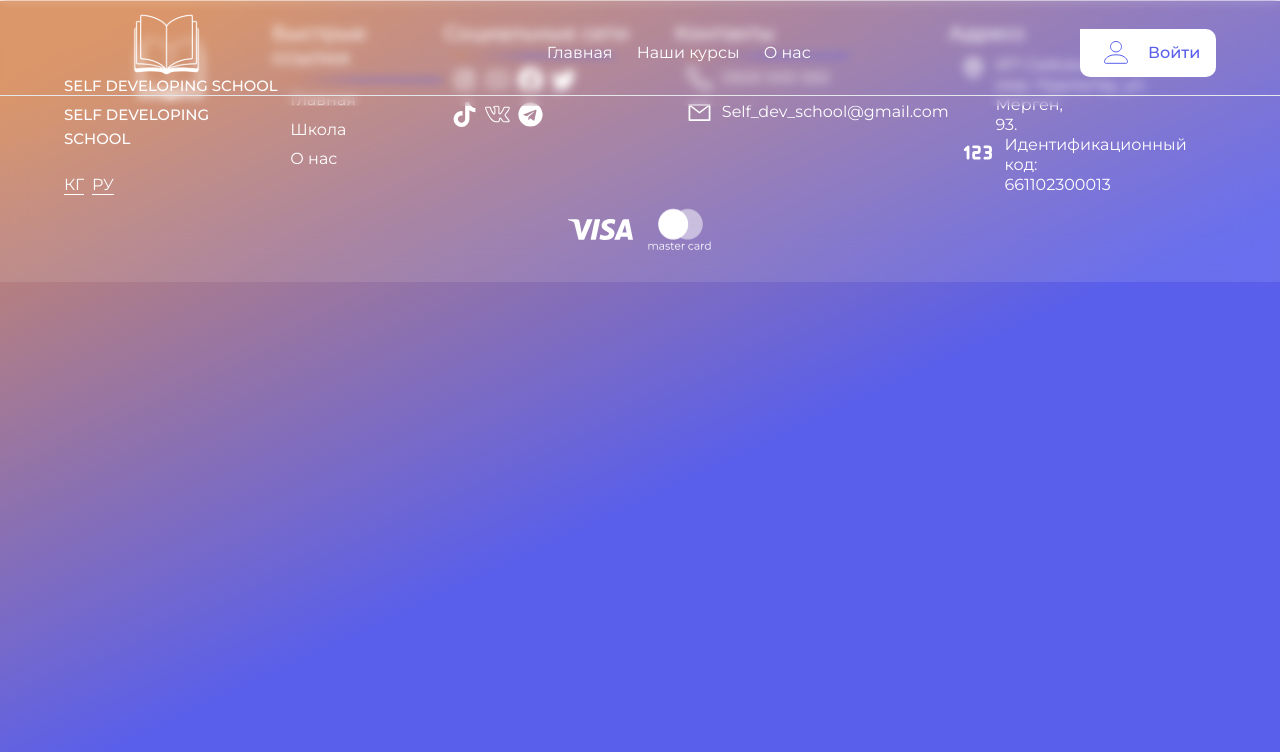
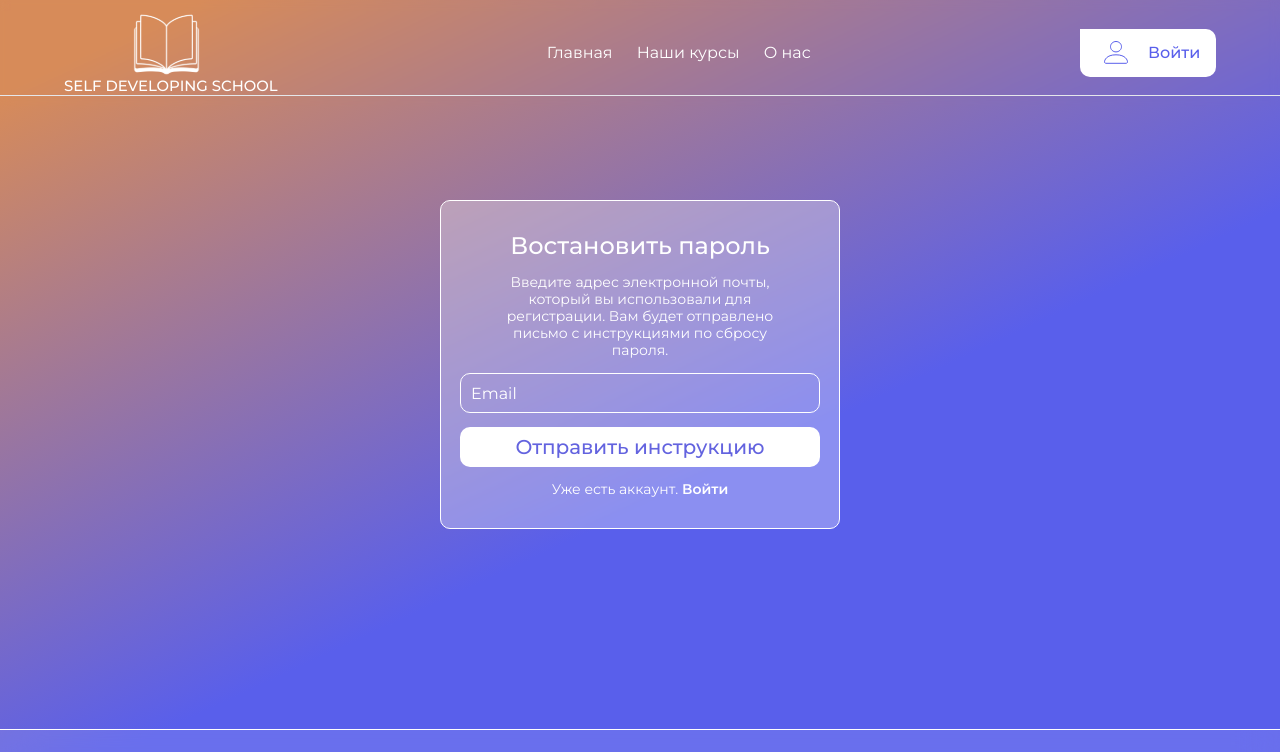
Before and after one commit to orozaliev0/books, a React (Create React App) app: page /changePassword in a window 1280 px wide. Shown: the top 752 px of the page. Built offline with nearby package versions, Linux system fonts and the light colour scheme; a web font is replaced by a local one.

Commit message:
1234567890

```diff
--- a/src/App.js
+++ b/src/App.js
@@ -13,6 +13,9 @@ import CreatingCommand from "./pages/OurCourses/CreatingCommand";
 import Account from "./components/main/Header/page";
 import AboutUs from "./pages/AboutUs";
 import Common from "./pages/common";
+import PasswordChange from "./pages/Avtorizatsiya/PasswordChange";
+import Avtorizatsiya from "./pages/Avtorizatsiya";
+import NewPassword from "./pages/Avtorizatsiya/NewPassword";
 
 function App() {
 
@@ -33,6 +36,9 @@ function App() {
                     <Route path={"/aboutUs"} element={<AboutUs/>} />
                     <Route path={"/form"} element={<Account/>}/>
                     <Route path={"/regis"} element={<Common/>}/>
+                    <Route path={"/changePassword"} element={<PasswordChange/>}/>
+                    <Route path={"/registration"} element={<Account/>}/>
+                    <Route path={"/newPassword"} element={<NewPassword/>}/>
             </Routes>
             <Footer/>
         </div>
--- /dev/null
+++ b/src/pages/Avtorizatsiya/NewPassword/index.js
@@ -0,0 +1,21 @@
+import React from 'react';
+import "../../../style/NewPassword.scss"
+import {useNavigate} from "react-router-dom";
+
+const NewPassword = () => {
+
+    const navigate = useNavigate()
+
+    return (
+        <div id={"new"}>
+            <div className="blockNew">
+                <h2>Востановить пароль</h2>
+                <input type="text" placeholder={"Новый пароль"}/>
+                <input type="text" placeholder={"Повторите"}/>
+                <button>Востановить пароль</button>
+            </div>
+        </div>
+    );
+};
+
+export default NewPassword;
--- /dev/null
+++ b/src/pages/Avtorizatsiya/PasswordChange/index.js
@@ -0,0 +1,23 @@
+import React from 'react';
+import {useNavigate} from "react-router-dom";
+import "../../../style/PasswordChange.scss"
+
+const PasswordChange = () => {
+
+    const navigate = useNavigate()
+
+    return (
+        <div id={"change"}>
+            <div className="blockLine">
+                <h3>Востановить пароль</h3>
+                <h5>Введите адрес электронной почты, который вы использовали для регистрации.
+                    Вам будет отправлено письмо с инструкциями по сбросу пароля.</h5>
+                <input placeholder={"Email"}/>
+                <button onClick={() => navigate("/newPassword")}>Отправить инструкцию</button>
+                <h6>Уже есть аккаунт. <a onClick={() => navigate("/registration")} href="">Войти</a></h6>
+            </div>
+        </div>
+    );
+};
+
+export default PasswordChange;
--- a/src/pages/Avtorizatsiya/index.js
+++ b/src/pages/Avtorizatsiya/index.js
@@ -47,8 +47,9 @@ const Avtorizatsiya = () => {
            alert("не правильный email или пароль ")
         }
     }
+    const handleClick = () => {
 
-    const handleClick = () => {
+
         // Извлекаем только имя пользователя из email
         const userNameWithoutDomain = email.split("@")[0];
         setUserName(userNameWithoutDomain);
@@ -58,7 +59,7 @@ const Avtorizatsiya = () => {
         <div className="block flex flex-col items-center justify-evenly">
             <h1>Войти в аккаунт</h1>
             <input
-                className={error ? "border-2 border-red-700" : "border-2 border-amber-50"}
+                className={error ? "border-2 border-red-600" : "border-2 border-amber-50"}
                 name={"email"}
                 onChange={handleChange}
                 type="email"
@@ -68,7 +69,7 @@ const Avtorizatsiya = () => {
             <div>
                 <div>
                     <input
-                        className={error ? "border-2 border-red-700" : "border-2 border-amber-50"}
+                        className={error ? "border-2 border-red-600" : "border-2 border-amber-50"}
                         name={"password"}
                         onChange={handleChange}
                         type={isPassword ? "password" : "text"}
@@ -85,7 +86,7 @@ const Avtorizatsiya = () => {
             <button onClick={handleClicker}>
                    <h2 onClick={handleClick}>{userName ? `Привет, ${userName}` : "Войти"}</h2>
             </button>
-            <span>Забыли пароль?</span>
+            <span className={"cursor-pointer"} onClick={() => navigate("/changePassword")}>Забыли пароль?</span>
         </div>
     );
 };
--- /dev/null
+++ b/src/style/NewPassword.scss
@@ -0,0 +1,51 @@
+#new{
+  font-family: 'Montserrat', sans-serif;
+  padding: 200px 0 ;
+  display: flex;
+  align-items: center;
+  justify-content: center;
+  .blockNew{
+    width: 400px;
+    height: 273px;
+    left: 520px;
+    top: 423px;
+    background: rgba(255, 255, 255, 0.3);
+    border: 1px solid #FFFFFF;
+    backdrop-filter: blur(2px);
+    border-radius: 10px;
+    display: flex;
+    flex-direction: column;
+    align-items: center;
+    justify-content: space-between;
+    padding: 30px 0;
+    h2{
+      font-style: normal;
+      font-weight: 500;
+      font-size: 24px;
+      line-height: 29px;
+
+      color: #FFFFFF;
+    }
+    input{
+      width: 360px;
+      height: 40px;
+      border: 1px solid #FFFFFF;
+      border-radius: 10px;
+      outline: none;
+      color: white;
+      padding: 0 10px;
+      background: transparent;
+    }
+    button{
+      width: 360px;
+      height: 40px;
+      background: #FFFFFF;
+      border-radius: 10px;
+      font-weight: 500;
+      font-size: 20px;
+      line-height: 24px;
+      color: #6363DF;
+
+    }
+  }
+}
--- /dev/null
+++ b/src/style/PasswordChange.scss
@@ -0,0 +1,75 @@
+#change{
+  padding: 200px 0;
+  display: flex;
+  justify-content: center;
+  align-items: center;
+  .blockLine{
+    width: 400px;
+    height: 329px;
+    background: rgba(255, 255, 255, 0.3);
+    border: 1px solid #FFFFFF;
+    backdrop-filter: blur(2px);
+    border-radius: 10px;
+    display: flex;
+    flex-direction: column;
+    align-items: center;
+    padding: 30px 0;
+    justify-content: space-between;
+    h3{
+      font-family: 'Montserrat', sans-serif;
+      font-style: normal;
+      font-weight: 500;
+      font-size: 24px;
+      line-height: 29px;
+      color: #FFFFFF;
+    }
+    h5{
+      font-family: 'Montserrat',sans-serif;
+      font-style: normal;
+      font-weight: 400;
+      font-size: 14px;
+      line-height: 17px;
+      text-align: center;
+      color: #FFFFFF;
+      width: 70%;
+    }
+    input{
+      width: 360px;
+      height: 40px;
+      left: 20px;
+      top: 172px;
+      border: 1px solid #FFFFFF;
+      border-radius: 10px;
+      background: transparent;
+      outline: none;
+      padding: 0 10px;
+      color: white;
+    }
+    h6{
+      font-family: 'Montserrat', sans-serif;
+      font-style: normal;
+      font-weight: 400;
+      font-size: 14px;
+      line-height: 17px;
+      color: #FFFFFF;
+      a{
+        font-weight: 600;
+      }
+    }
+    button{
+      width: 360px;
+      height: 40px;
+      left: 20px;
+      top: 227px;
+      background: #FFFFFF;
+      border-radius: 10px;
+      font-family: 'Montserrat',sans-serif;
+      font-style: normal;
+      font-weight: 500;
+      font-size: 20px;
+      line-height: 24px;
+      color: #6363DF;
+
+    }
+  }
+}
```
